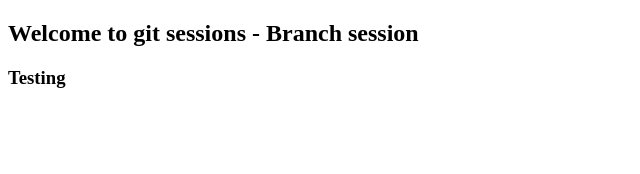
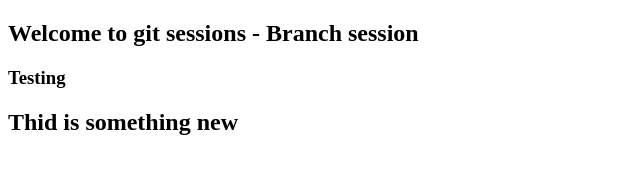
Before and after one commit to chakilamnaresh/git-practice, a plain HTML site: page home.html in a window 1280 px wide. Shown: the whole page, without its empty margins (0-640 px from the left). Drawn offline with Linux system fonts and the light colour scheme.

Commit message:
added new line

```diff
--- a/home.html
+++ b/home.html
@@ -8,5 +8,6 @@
 <body>
     <h2>Welcome to git sessions - Branch session</h2>
     <h3>Testing</h3>
+<h2>Thid is something new</h2>
 </body>
 </html>
```
